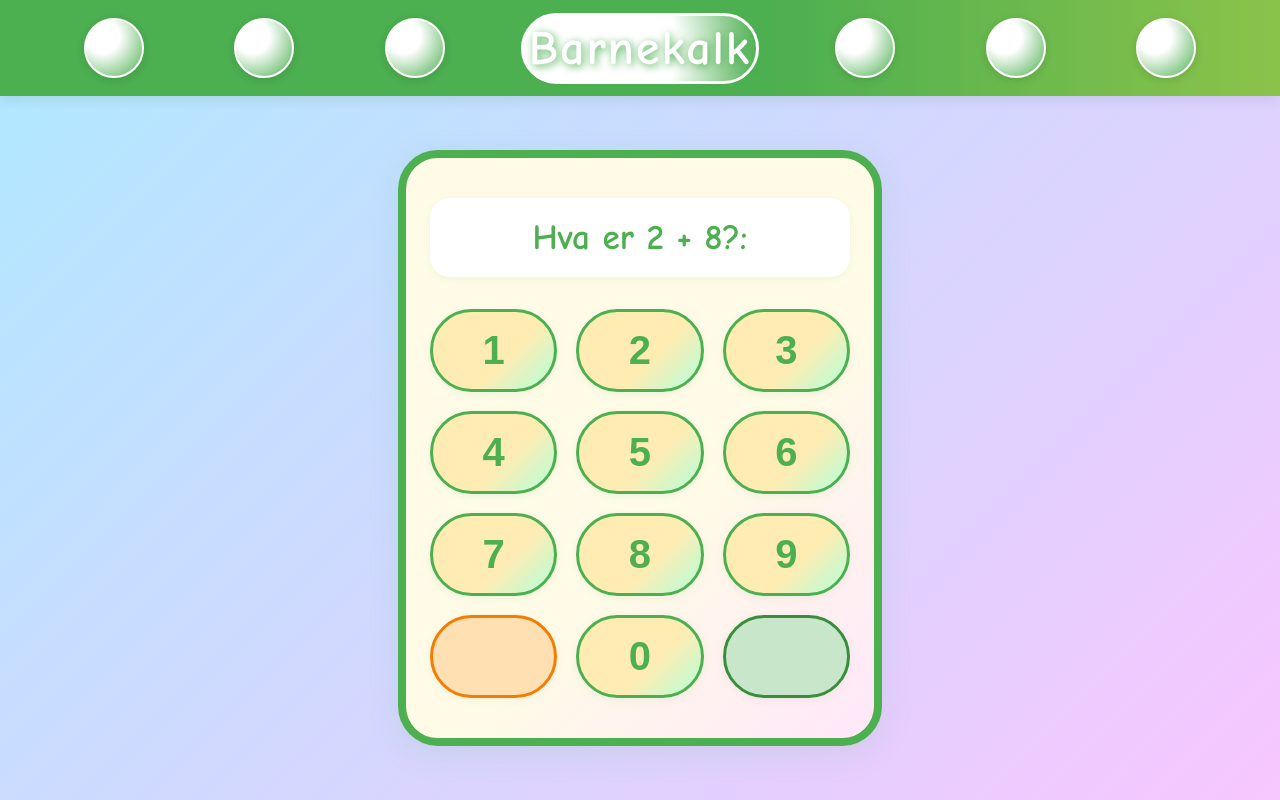
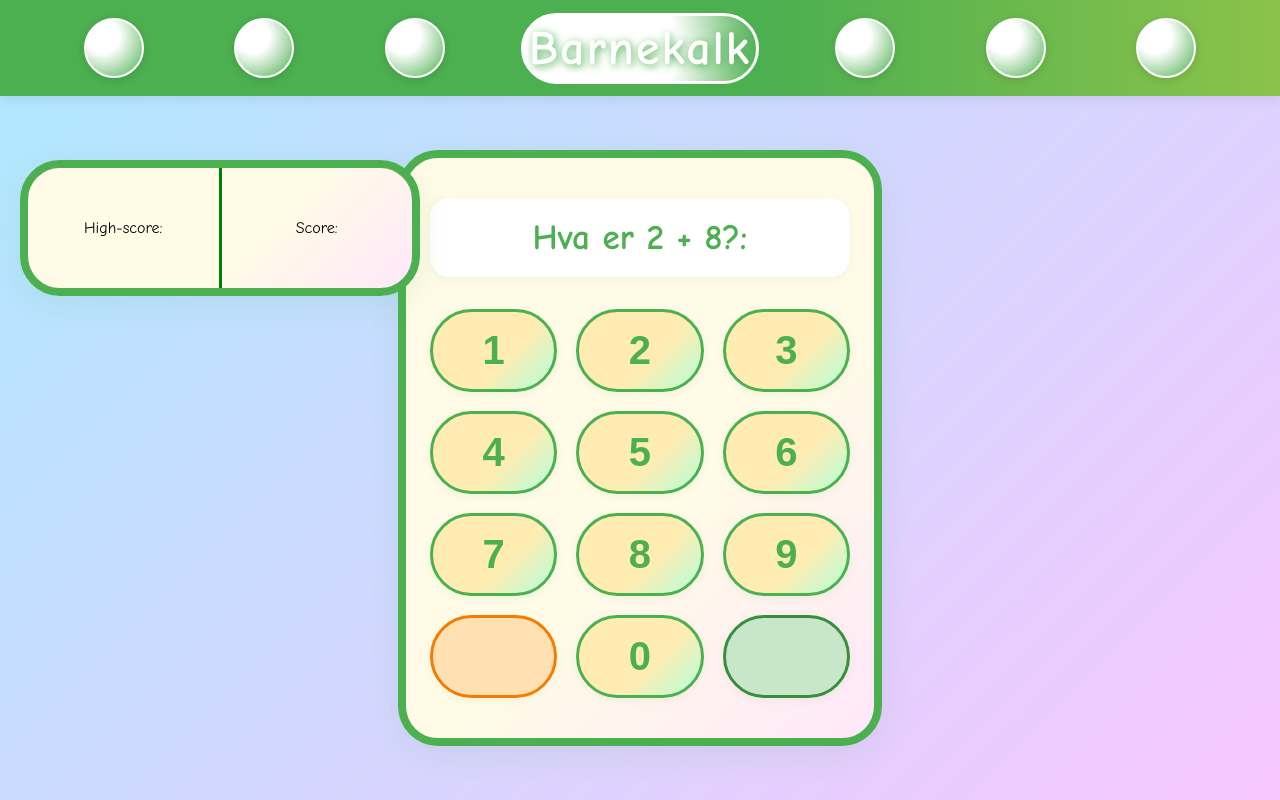
Before and after one commit to ErikS-KP/BarneKalk2, a plain HTML site: page Files/index.html in a window 1280 px wide. Drawn offline with Linux system fonts and the light colour scheme.

Commit message:
sco (scores)

```diff
--- a/Files/index.html
+++ b/Files/index.html
@@ -24,6 +24,12 @@
     </ul>
 
     <div id="container">
+
+        <div id="score-container">
+            <p class="scoring" id="high-score">High-score: </p>
+            <p class="scoring" id="score">Score: </p>
+        </div>
+
         <div id="kalk-container">
             <div id="spørsmål"></div>
 
--- a/Files/style.css
+++ b/Files/style.css
@@ -66,7 +66,7 @@ ul h1 {
     flex-direction: column;
     gap: 2rem;
     align-items: center;
-    width: 90vw;
+    width: 50vw;
     max-width: 420px;
     padding: 2.5rem 1.5rem;
     background: linear-gradient(135deg, #fffbe7 60%, #ffe7fa 100%);
@@ -174,3 +174,32 @@ ul h1 {
     border-radius: 12px;
     box-shadow: 0 2px 12px rgba(76,175,80,0.10);
 }
+
+#score-container{
+    display: flex;
+    flex-direction: row;
+    position: fixed;
+
+    top: 20vh;
+    left: 20px;
+    width: 30%;
+    height: 15%;
+
+    background: linear-gradient(135deg, #fffbe7 60%, #ffe7fa 100%);
+    border-radius: 40px;
+    border: 8px solid #4caf50;
+    box-shadow: 0 8px 32px rgba(76,175,80,0.12);
+}
+
+.scoring{
+    display: flex;
+    justify-content: center;
+    align-items: center;
+    height: 100%;
+    width: 50%;
+    margin: 0px;
+}
+
+#high-score{
+    border-right: solid green;
+}
```
